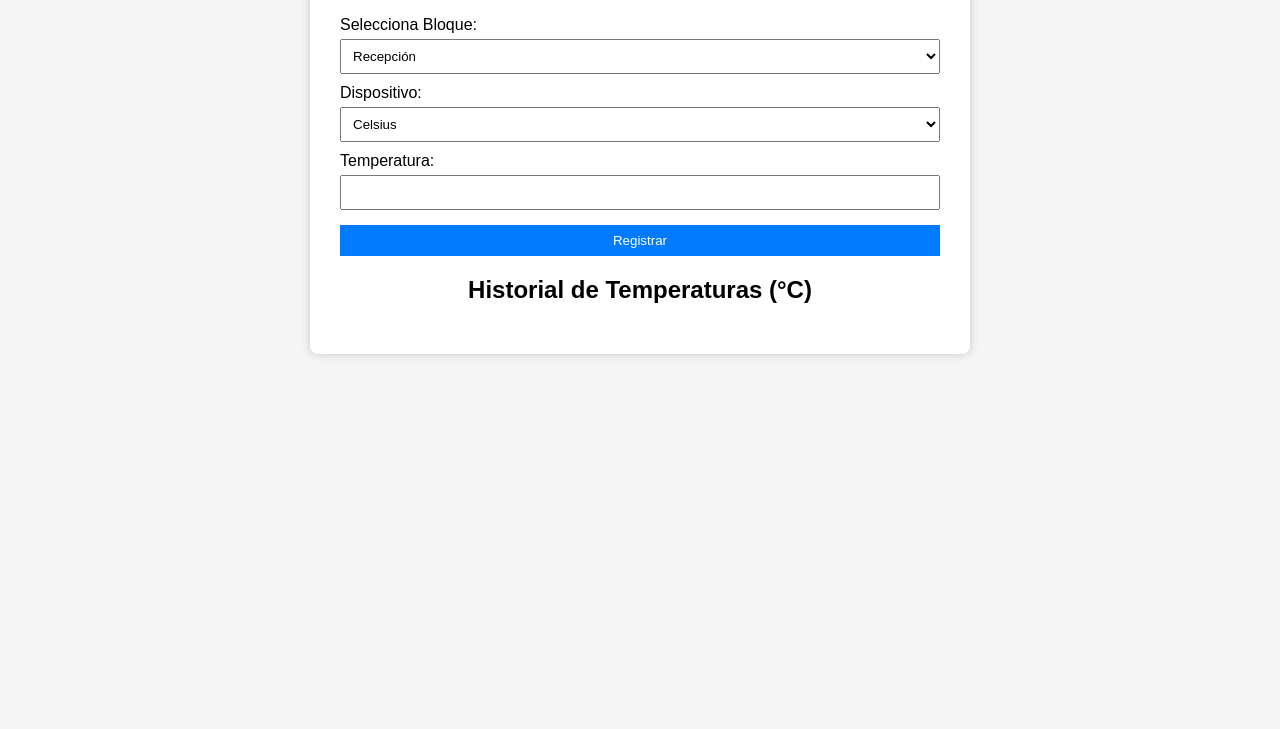
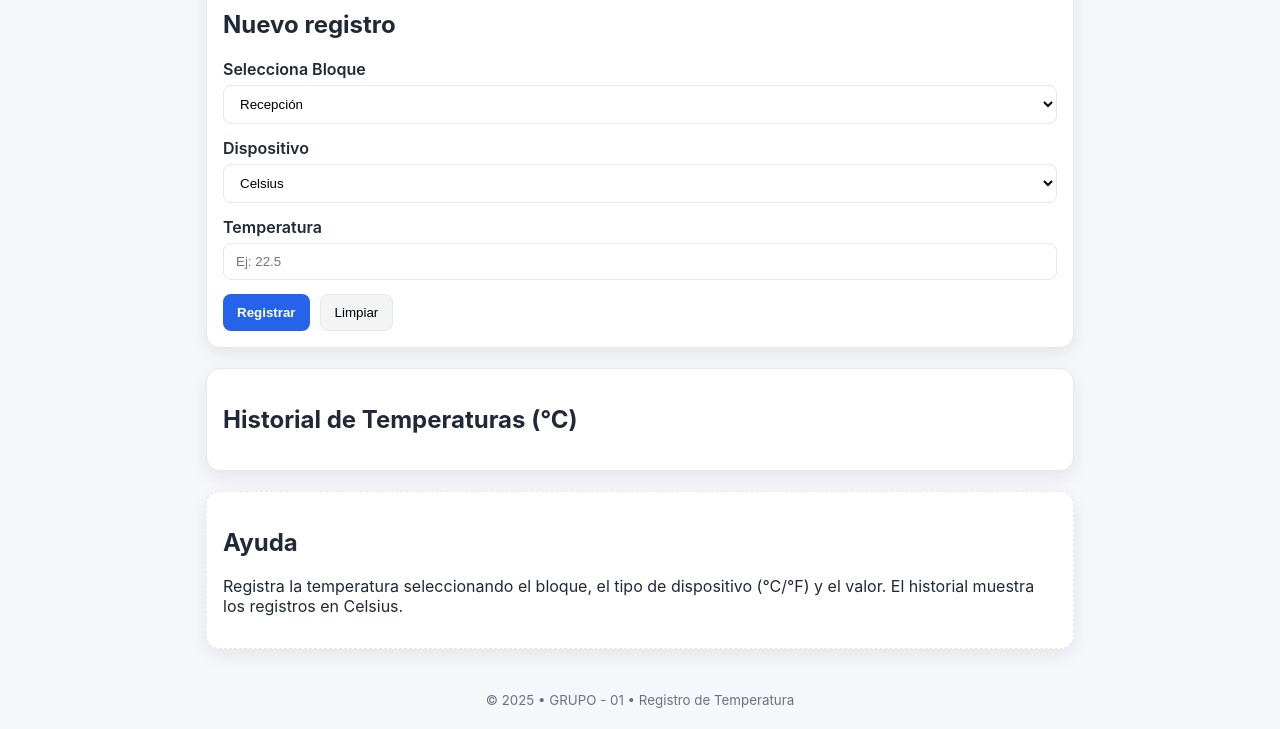
Before and after one commit to jessica-maribel/patron-adapter, a plain HTML site: page index.html in a window 1280 px wide. Shown: the part 212-941 px from the top of the page. Before the commit the page ends 800 px from the top, so only its background shows below. Drawn offline with Linux system fonts and the light colour scheme; files that its build step writes are made by us from their sources.

Commit message:
fix: estilos de index y css

```diff
--- a/css/estilos.css
+++ b/css/estilos.css
@@ -1,43 +1,92 @@
-body {
-    font-family: Arial, sans-serif;
-    background-color: #f5f5f5;
+:root{
+  --bg:#f6f7fb;
+  --panel:#ffffff;
+  --text:#1f2937;
+  --muted:#6b7280;
+  --primary:#2563eb;
+  --primary-700:#1d4ed8;
+  --border:#e5e7eb;
+  --shadow:0 6px 18px rgba(17,24,39,.08);
 }
 
-.contenedor {
-    max-width: 600px;
-    margin: 50px auto;
-    padding: 30px;
-    background-color: #fff;
-    border-radius: 8px;
-    box-shadow: 0px 0px 10px rgba(0,0,0,0.2);
+*{box-sizing:border-box}
+body{
+  margin:0;
+  font-family: Inter, system-ui, Arial, sans-serif;
+  background:var(--bg);
+  color:var(--text);
 }
 
-h1, h2 {
-    text-align: center;
+/* NAVBAR */
+.navbar{
+  display:flex; justify-content:space-between; align-items:center;
+  padding:12px 20px;
+  background:linear-gradient(90deg, var(--primary), #22c55e);
+  color:#fff;
+  position:sticky; top:0; z-index:50;
+}
+.brand{font-weight:800; font-size:1.2rem}
+.nav-links a{
+  margin-left:18px;
+  text-decoration:none;
+  color:#fff;
+  font-weight:600;
+}
+.nav-links a:hover{text-decoration:underline}
+
+/* CONTAINER */
+.container{
+  max-width:900px;
+  margin:20px auto;
+  padding:0 16px;
+}
+h1{margin:8px 0 2px}
+.sub{color:var(--muted); margin-bottom:16px}
+
+/* CARD */
+.card{
+  background:var(--panel);
+  border:1px solid var(--border);
+  border-radius:14px;
+  padding:16px;
+  margin-bottom:20px;
+  box-shadow:var(--shadow);
+}
+.muted-card{border-style:dashed}
+
+/* FORM */
+.form-grid{
+  display:grid; gap:14px;
+}
+.form-control label{font-weight:600; display:block; margin-bottom:6px}
+.form-control input,
+.form-control select{
+  width:100%; padding:10px 12px;
+  border:1px solid var(--border);
+  border-radius:8px;
+  background:#fff;
+}
+.form-control input:focus,
+.form-control select:focus{border-color:var(--primary)}
+.form-actions{display:flex; gap:10px; flex-wrap:wrap}
+.btn-primary{
+  background:var(--primary); color:#fff; border:none; border-radius:8px;
+  padding:10px 14px; font-weight:600; cursor:pointer;
+}
+.btn-primary:hover{background:var(--primary-700)}
+.btn-ghost{
+  background:#f3f4f6; border:1px solid var(--border); border-radius:8px;
+  padding:10px 14px; cursor:pointer;
+}
+.btn-ghost:hover{background:#e5e7eb}
+
+/* LIST */
+.list{list-style:none; margin:0; padding:0}
+.list li{
+  padding:10px 12px; border:1px solid var(--border);
+  border-radius:8px; margin-bottom:8px;
+  background:#fff;
 }
 
-form {
-    display: flex;
-    flex-direction: column;
-}
-
-label {
-    margin-top: 10px;
-}
-
-input, select, button {
-    padding: 8px;
-    margin-top: 5px;
-}
-
-button {
-    margin-top: 15px;
-    background-color: #007BFF;
-    color: white;
-    border: none;
-    cursor: pointer;
-}
-
-button:hover {
-    background-color: #0056b3;
-}
+/* FOOTER */
+.footer{text-align:center; padding:20px; color:var(--muted)}
--- a/index.html
+++ b/index.html
@@ -1,45 +1,84 @@
 <!DOCTYPE html>
 <html lang="es">
+
 <head>
-    <meta charset="UTF-8">
+    <meta charset="UTF-8" />
+    <meta name="viewport" content="width=device-width, initial-scale=1" />
     <title>Registro de Temperatura por Bloques</title>
-    <link rel="stylesheet" href="estilos.css">
+    <link rel="stylesheet" href="css/estilos.css" />
 </head>
+
 <body>
-<div class="contenedor">
-    <h1>GRUPO - 01</h1>
+    <!-- Navbar -->
+    <header class="navbar">
+        <div class="brand">GRUPO - 01</div>
+        <br><br><br>
+    </header>
+
+    <!-- Contenido principal -->
+    <main class="container">
+        <section id="inicio">
             <h1>Registro de Temperatura en Edificio</h1>
-    <form id="formularioTemperatura">
-      <label for="bloque">Selecciona Bloque:</label>
+            <p class="sub">Captura y monitorea la temperatura por bloques. Soporta °C y °F.</p>
+        </section>
+
+        <section id="registro" class="card">
+            <h2>Nuevo registro</h2>
+            <form id="formularioTemperatura" class="form-grid">
+                <div class="form-control">
+                    <label for="bloque">Selecciona Bloque</label>
                     <select id="bloque">
                         <option value="Recepción">Recepción</option>
-            <option value="Oficina Administrativa">Oficina Administrativa</option>
+                        <option value="Oficina A">Oficina A</option>
+                        <option value="Oficina B">Oficina B</option>
                         <option value="Sala de Reuniones">Sala de Reuniones</option>
-            <option value="Bodega Uno">Bodega Uno</option>
-            <option value="Bodega Dos">odega Dos</option>
-            <option value="Área de Carga">Área de Carga</option>
-            <option value="Área de Descarga">Área de Descarga</option>
-            <option value="Área de TI">Área de TI</option>
+                        <option value="Almacén">Almacén</option>
+                        <option value="Laboratorio">Laboratorio</option>
                         <option value="Cafetería">Cafetería</option>
+                        <option value="Área de Servidores">Área de Servidores</option>
                     </select>
+                </div>
 
-        <label for="dispositivo">Dispositivo:</label>
+                <div class="form-control">
+                    <label for="dispositivo">Dispositivo</label>
                     <select id="dispositivo">
                         <option value="celsius">Celsius</option>
                         <option value="fahrenheit">Fahrenheit</option>
                     </select>
-
-        <label for="valor">Temperatura:</label>
-        <input type="number" id="valor" required>
-        <button type="submit">Registrar</button>
-    </form>
-
-    <h2>Historial de Temperaturas (°C)</h2>
-    <ul id="listaTemperaturas"></ul>
                 </div>
 
-<script src="modelo.js"></script>
-<script src="vista.js"></script>
-<script src="controlador.js"></script>
+                <div class="form-control">
+                    <label for="valor">Temperatura</label>
+                    <input type="number" id="valor" required placeholder="Ej: 22.5" step="0.1" />
+                </div>
+
+                <div class="form-actions">
+                    <button type="submit" class="btn-primary">Registrar</button>
+                    <button type="reset" class="btn-ghost">Limpiar</button>
+                </div>
+            </form>
+        </section>
+
+        <section id="historial" class="card">
+            <h2>Historial de Temperaturas (°C)</h2>
+            <ul id="listaTemperaturas" class="list"></ul>
+        </section>
+
+        <section id="ayuda" class="card muted-card">
+            <h2>Ayuda</h2>
+            <p>Registra la temperatura seleccionando el bloque, el tipo de dispositivo (°C/°F) y el valor. El historial
+                muestra los registros en Celsius.</p>
+        </section>
+    </main>
+
+    <footer class="footer">
+        <small>© 2025 • GRUPO - 01 • Registro de Temperatura</small>
+    </footer>
+
+    <!-- Scripts -->
+    <script src="js/modelo.js"></script>
+    <script src="js/vista.js"></script>
+    <script src="js/controlador.js"></script>
 </body>
+
 </html>
```
Lines whose indentation alone changed are shown as unchanged.
